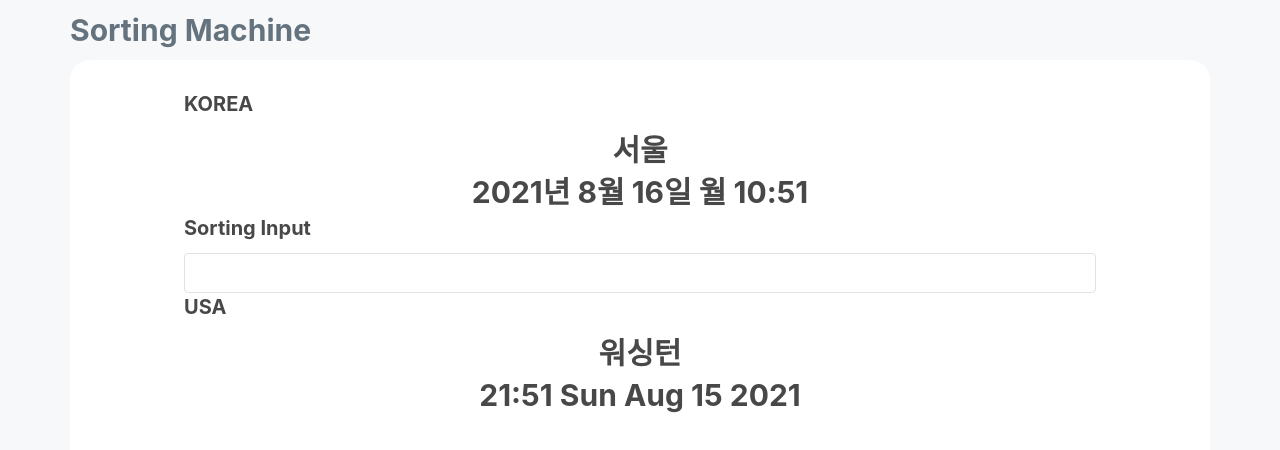
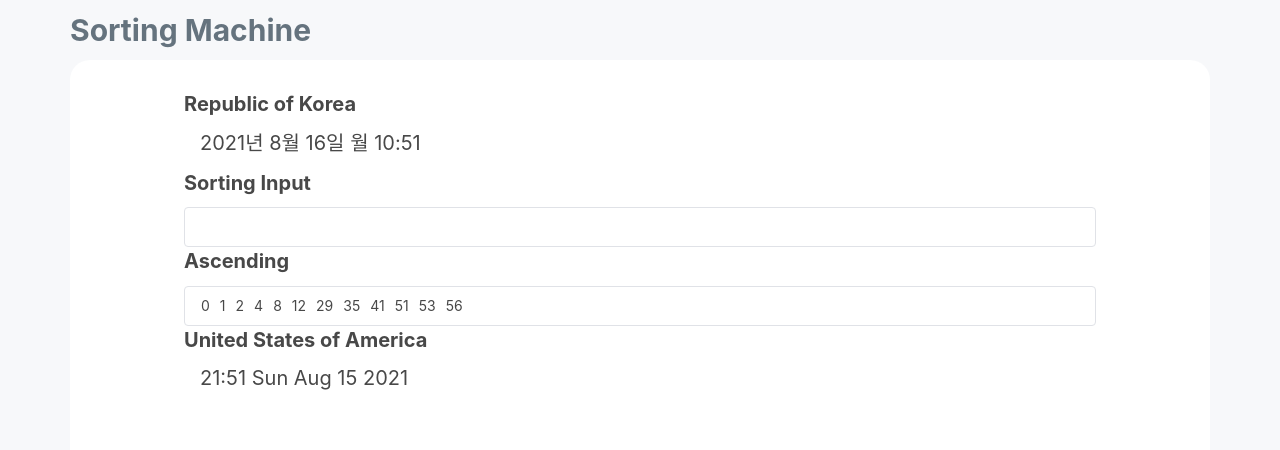
Before and after one commit to jtwjs/solarconnect-assignment2, a React (Create React App) app: page / in a window 1280 px wide. Shown: the top 450 px of the page. Built offline with nearby package versions, Linux system fonts and the light colour scheme.

Commit message:
feat : 정렬

```diff
--- /dev/null
+++ b/src/Components/AscendingField.js
@@ -0,0 +1,53 @@
+import React from "react";
+import styled from "styled-components/macro";
+
+import Field from "Components/Field";
+
+export default function Ascending() {
+  const selectionSort = (input) => {
+    let arr = [...input];
+
+    for (let i = 0; i < arr.length - 1; i++) {
+      let minIndex = i;
+
+      for (let j = i + 1; j < arr.length; j++) {
+        if (arr[minIndex] > arr[j]) {
+          minIndex = j;
+        }
+      }
+
+      if (minIndex !== i) {
+        [arr[i], arr[minIndex]] = [arr[minIndex], arr[i]];
+      }
+    }
+
+    return arr;
+  };
+
+  return (
+    <Field title="Ascending">
+      <Result>
+        {selectionSort(mock).map((ele, index) => (
+          <span key={index}>{ele}</span>
+        ))}
+      </Result>
+    </Field>
+  );
+}
+
+const Result = styled.div`
+  display: flex;
+  align-items: center;
+  width: 100%;
+  height: 40px;
+  border: 1px solid ${({ theme }) => theme.color.border};
+  border-radius: 4px;
+  padding: 0 16px;
+  background-color: ${({ theme }) => theme.color.white};
+
+  span {
+    padding-right: 10px;
+  }
+`;
+
+const mock = [2, 56, 12, 53, 1, 0, 35, 4, 8, 51, 29, 41];
--- a/src/Components/Timer.js
+++ b/src/Components/Timer.js
@@ -3,7 +3,7 @@ import styled from "styled-components/macro";
 
 import Field from "Components/Field";
 
-export default function Timer({kind}) {
+export default function Timer({ kind }) {
   const formatDate = (date, name) => {
     const weekKR = ["일", "월", "화", "수", "목", "금", "토"];
     const weekUS = ["Sun", "Mon", "Tue", "Wed", "Thu", "Fri", "Sat"];
@@ -16,12 +16,11 @@ export default function Timer({kind}) {
       "Jun",
       "Jul",
       "Aug",
-			"Sepr",
+      "Sep",
       "Oct",
       "Nov",
       "Dec",
     ];
-		// console.log("date", date.toDateString());
 
     return name
       ? `${date.getFullYear()}년 ${date.getMonth() + 1}월 ${date.getDate()}일 ${
@@ -43,28 +42,21 @@ export default function Timer({kind}) {
   };
 
   return (
-		<Field title={kind}>
-			<TimerContainer>
-				<PrintTimer>{kind === "KOREA" ? "서울" : "워싱턴"}</PrintTimer>
-				<PrintCountry>{printDate(kind)}</PrintCountry>
-			</TimerContainer>
+    <Field
+      title={
+        kind === "KOREA" ? "Republic of Korea" : "United States of America"
+      }
+    >
+      <PrintDate>{printDate(kind)}</PrintDate>
     </Field>
   );
 }
 
-const TimerContainer = styled.div`
-  display: flex;
-  flex-direction: column;
-  align-items: center;
-  justify-content: center;
+const PrintDate = styled.div`
+  display: block;
+  width: 100%;
+  height: 40px;
+  padding: 0 16px;
+  background-color: ${({ theme }) => theme.color.white};
+  font-size: 2rem;
 `;
-
-const PrintTimer = styled.div`
-  font-size: 3rem;
-  font-weight: bold;
-`;
-
-const PrintCountry = styled.div`
-  font-size: 3rem;
-  font-weight: bold;
-`;
--- a/src/Pages/Main/Main.js
+++ b/src/Pages/Main/Main.js
@@ -1,15 +1,16 @@
 import React, { useState, useCallback } from "react";
-import styled, { ThemeProvider, css } from 'styled-components/macro';
+import styled, { ThemeProvider, css } from "styled-components/macro";
 
 import InputField from "Components/InputField";
-import {theme} from 'Styles/Theme';
+import Timer from "Components/Timer";
+import AscendingField from "Components/AscendingField";
 
-import Timer from "Components/Timer";
+import { theme } from "Styles/Theme";
 
 export default function Main() {
-	const [inputText, setInputText] = useState('');
+  const [inputText, setInputText] = useState("");
 
-	const handleInputWithNumericOnly = useCallback(e => {
+  const handleInputWithNumericOnly = useCallback((e) => {
     const value = e.target.value;
     let regex = /^[0-9\,]*$/;
     if (!regex.test(value)) {
@@ -24,12 +25,13 @@ export default function Main() {
       <StyledMain>
         <StyledTitle>Sorting Machine</StyledTitle>
         <StyledSection>
-					<Timer kind="KOREA"/>
+          <Timer kind="KOREA" />
           <InputField
             inputText={inputText}
             handleInputText={handleInputWithNumericOnly}
           />
-					<Timer kind="USA"/>
+          <AscendingField />
+          <Timer kind="USA" />
         </StyledSection>
       </StyledMain>
     </ThemeProvider>
@@ -39,50 +41,49 @@ export default function Main() {
 const StyledMain = styled.main`
   width: 100%;
   padding-bottom: 60px;
-	background-color: ${({theme}) => theme.color.background};
+  background-color: ${({ theme }) => theme.color.background};
 
-	@media screen and ${({theme}) => theme.device.tablet} {
-    padding: 0 ${({theme}) => theme.layout.md_margin}
+  @media screen and ${({ theme }) => theme.device.tablet} {
+    padding: 0 ${({ theme }) => theme.layout.md_margin};
   }
 
-  @media screen and ${({theme}) => theme.device.mobile} {
-    padding: 0 ${({theme}) => theme.layout.sm_margin};
+  @media screen and ${({ theme }) => theme.device.mobile} {
+    padding: 0 ${({ theme }) => theme.layout.sm_margin};
   }
 `;
 
 const responsiveMixin = css`
   @media screen and ${({ theme }) => theme.device.tablet} {
-    max-width: ${({theme}) => theme.layout.md_max_container};
-
+    max-width: ${({ theme }) => theme.layout.md_max_container};
   }
 
   @media screen and ${({ theme }) => theme.device.mobile} {
     max-width: unset;
     width: 100%;
   }
-`
+`;
 
 const StyledTitle = styled.h1`
-  max-width: ${({theme}) => theme.layout.lg_max_container};
+  max-width: ${({ theme }) => theme.layout.lg_max_container};
   margin: 0 auto;
   font-size: 30px;
   font-weight: 700;
   line-height: 2;
-	color: ${({theme}) => theme.color.blueGrey};
+  color: ${({ theme }) => theme.color.blueGrey};
 
   ${responsiveMixin}
-`
+`;
 
 const StyledSection = styled.section`
   display: flex;
   flex-direction: column;
   align-items: center;
-  max-width: ${({theme}) => theme.layout.lg_max_container};
+  max-width: ${({ theme }) => theme.layout.lg_max_container};
   height: 100vh;
   margin: 0 auto;
   padding: 30px 0;
   border-radius: 20px;
-	background-color: ${({theme}) => theme.color.white};
+  background-color: ${({ theme }) => theme.color.white};
 
   ${responsiveMixin}
 `;
```
Lines whose indentation alone changed are shown as unchanged.
